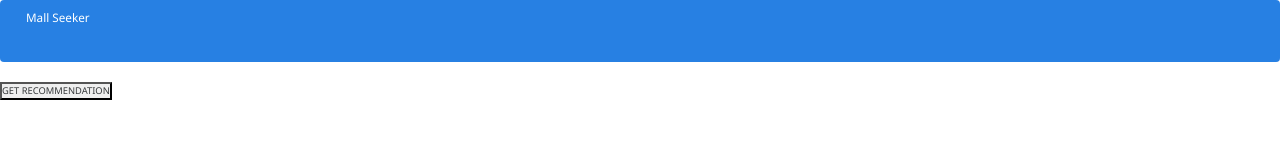
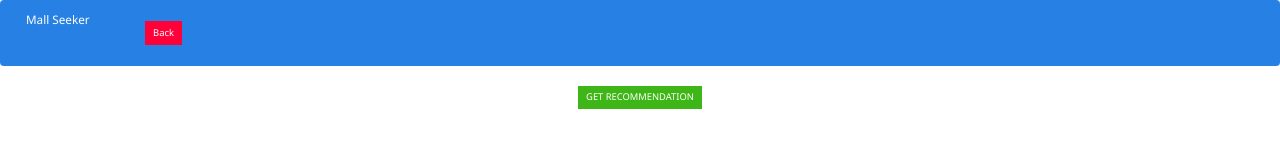
Before and after one commit to ameliarahman/mall_seeker, a plain HTML site: page client/trafi.html in a window 1280 px wide. Drawn offline with nearby package versions, Linux system fonts and the light colour scheme.

Commit message:
really final touch(?)

```diff
--- a/client/trafi.html
+++ b/client/trafi.html
@@ -25,6 +25,7 @@
           <li>
             <div class="fb-login-button" data-max-rows="1" data-size="large" data-button-type="continue_with" data-show-faces="false"
               data-auto-logout-link="true" data-use-continue-as="true"></div>
+            <a href="index.html"><button type="button" class="btn btn-danger">Back</button></a>
           </li>
 
         </ul>
@@ -32,10 +33,11 @@
 
     </div>
   </nav>
+  <div class="container text-center">
+    <button type="button" class="btn btn-success" onclick="getLocation()">GET RECOMMENDATION</button>
 
-  <button onclick="getLocation()">GET RECOMMENDATION</button>
-
-  <div class="testHasil">
+    <div class="testHasil">
+    </div>
   </div>
 </body>
 <script>
```
Also changed, not shown: client/tes.html (+2 -1 lines).
